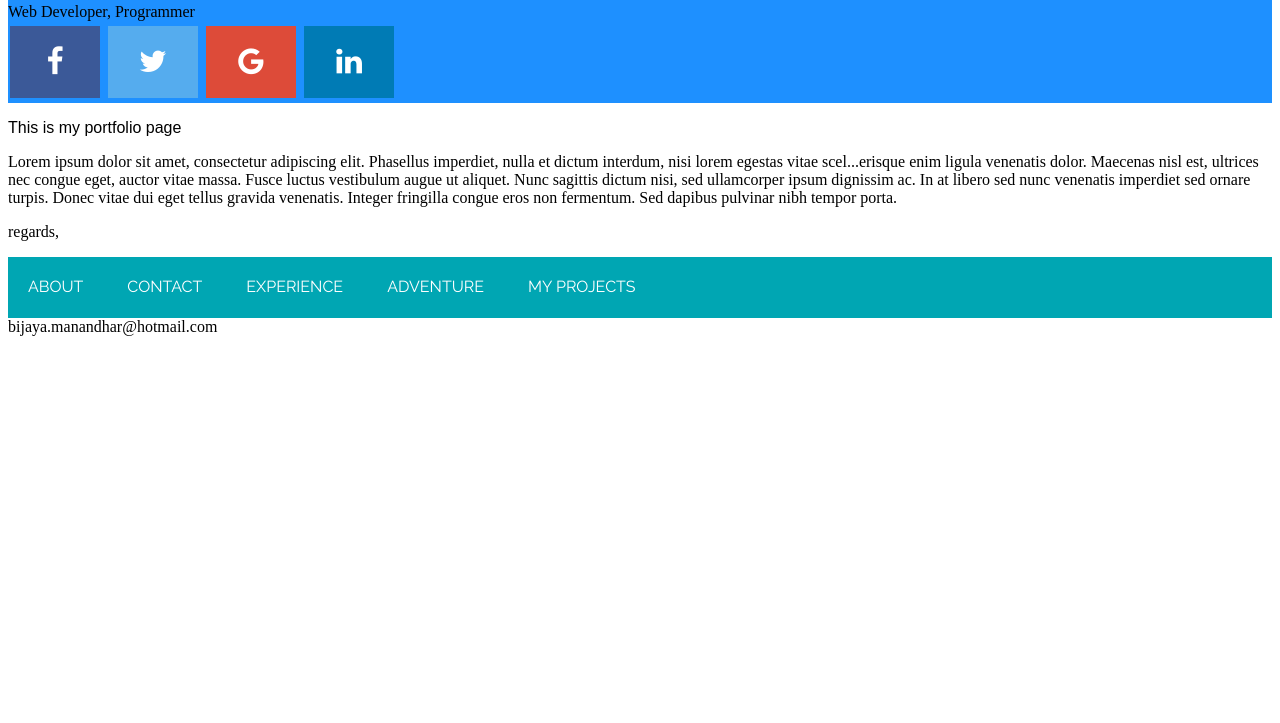
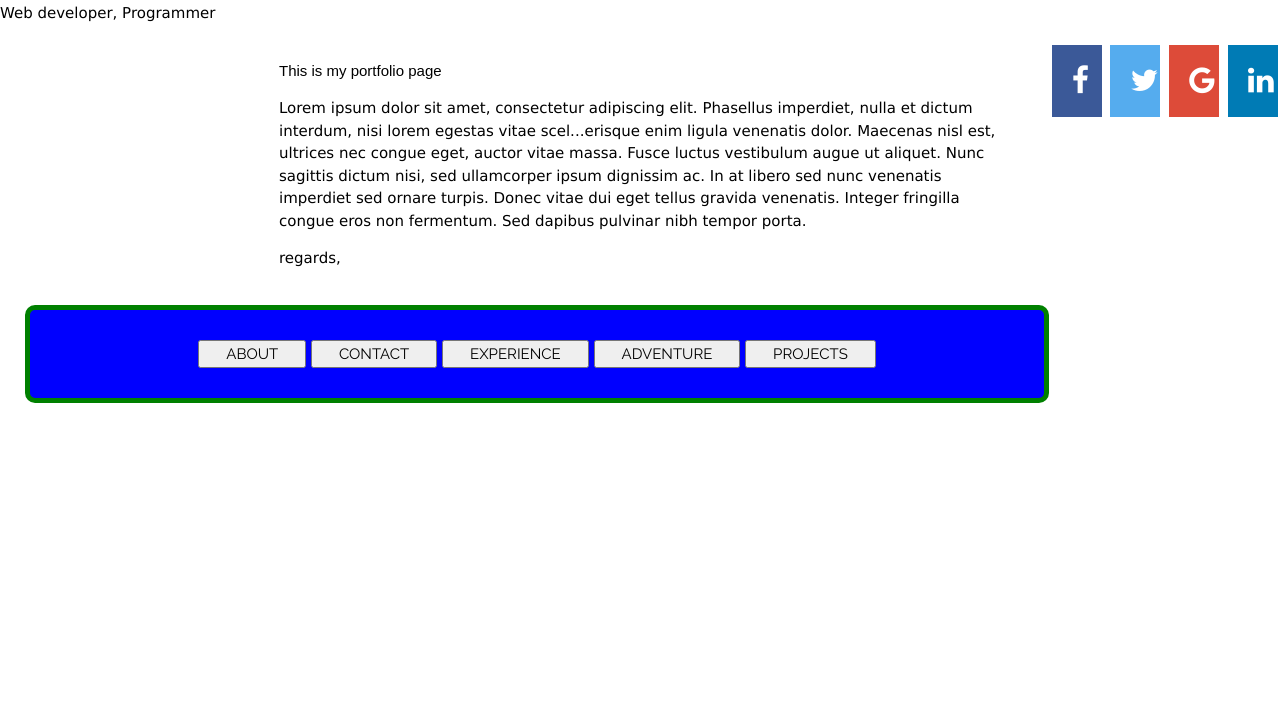
Before and after one commit to bmanandhar/my_portfolio, a plain HTML site: page index.html in a window 1280 px wide. Shown: the part 77-800 px from the top of the page. Drawn offline with nearby package versions, Linux system fonts and the light colour scheme; a web font is replaced by a local one.

Commit message:
some changes on css and html files

```diff
--- a/css/main.css
+++ b/css/main.css
@@ -3,15 +3,11 @@ header {
 }
 
 .introduction {
-  font-family:fantasy;
+  font-family: fantasy;
 }
 
 nav {
-  background-color: #00A6B3;
-  padding: 20px 0;
-  border-bottom: 2px solid transparent;
-  text-transform: uppercase;
-  color: white;
+  float: right;
 }
 
 a {
@@ -22,7 +18,6 @@ text-decoration: none;
   color: white;
   border-bottom: 2px solid transparent;
 }
-
 
 a:hover {
   background-color: #F15B31;
@@ -68,90 +63,13 @@ Main {
   background: #007bb5;
   color: white;
 }
-/*
-.fa-youtube {
-  background: #bb0000;
-  color: white;
+
+.buttons {
+  background-color: blue;
+  border-radius: 10px;
+  width: 80%;
+  border: 5px solid green;
+  padding: 30px;
+  margin: 25px;
+  text-align: center;
 }
-
-.fa-instagram {
-  background: #125688;
-  color: white;
-}
-
-.fa-pinterest {
-  background: #cb2027;
-  color: white;
-}
-
-.fa-snapchat-ghost {
-  background: #fffc00;
-  color: white;
-  text-shadow: -1px 0 black, 0 1px black, 1px 0 black, 0 -1px black;
-}
-
-.fa-skype {
-  background: #00aff0;
-  color: white;
-}
-
-.fa-android {
-  background: #a4c639;
-  color: white;
-}
-
-.fa-dribbble {
-  background: #ea4c89;
-  color: white;
-}
-
-.fa-vimeo {
-  background: #45bbff;
-  color: white;
-}
-
-.fa-tumblr {
-  background: #2c4762;
-  color: white;
-}
-
-.fa-vine {
-  background: #00b489;
-  color: white;
-}
-
-.fa-foursquare {
-  background: #45bbff;
-  color: white;
-}
-
-.fa-stumbleupon {
-  background: #eb4924;
-  color: white;
-}
-
-.fa-flickr {
-  background: #f40083;
-  color: white;
-}
-
-.fa-yahoo {
-  background: #430297;
-  color: white;
-}
-
-.fa-soundcloud {
-  background: #ff5500;
-  color: white;
-}
-
-.fa-reddit {
-  background: #ff5700;
-  color: white;
-}
-
-.fa-rss {
-  background: #ff6600;
-  color: white;
-}
-*/
--- a/index.html
+++ b/index.html
@@ -2,53 +2,48 @@
 <html>
   <head>
     <meta name="viewport" content="width=device-width, initial-scale=1">
-    <title>Bijaya Manandhar</title>
+    <title>Bijaya Manandhar, Portfolio</title>
     <link href="https://fonts.googleapis.com/css?family=Droid+Serif|Raleway:400,500,600,700" rel="stylesheet">
     <link rel="stylesheet" href="https://cdnjs.cloudflare.com/ajax/libs/font-awesome/4.7.0/css/font-awesome.min.css">
     <link href="css/main.css" rel="stylesheet" type="text/css">
+    <link rel="stylesheet" href="https://www.w3schools.com/w3css/4/w3.css">
   </head>
   <body>
     <header>
-    <h1>Bijaya Manandhar</h1>
-    <div>Web Developer, Programmer</div>
-    <a href="#" class="fa fa-facebook"></a>
-    <a href="#" class="fa fa-twitter"></a>
-    <a href="#" class="fa fa-google"></a>
-    <a href="#" class="fa fa-linkedin"></a>
-<!--
-    <a href="#" class="fa fa-youtube"></a>
-    <a href="#" class="fa fa-instagram"></a>
-    <a href="#" class="fa fa-pinterest"></a>
-    <a href="#" class="fa fa-snapchat-ghost"></a>
-    <a href="#" class="fa fa-skype"></a>
-    <a href="#" class="fa fa-android"></a>
-    <a href="#" class="fa fa-dribbble"></a>
-    <a href="#" class="fa fa-vimeo"></a>
-    <a href="#" class="fa fa-tumblr"></a>
-    <a href="#" class="fa fa-vine"></a>
-    <a href="#" class="fa fa-foursquare"></a>
-    <a href="#" class="fa fa-stumbleupon"></a>
-    <a href="#" class="fa fa-flickr"></a>
-    <a href="#" class="fa fa-yahoo"></a>
-    <a href="#" class="fa fa-reddit"></a>
-    <a href="#" class="fa fa-rss"></a>
-  -->
+      <h1>Bijaya Manandhar</h1>
     </header>
+    <div>
+    <p>Web developer, Programmer</p>
+    <nav>
+      <a href="#" class="fa fa-facebook"></a>
+      <a href="#" class="fa fa-twitter"></a>
+      <a href="#" class="fa fa-google"></a>
+      <a href="#" class="fa fa-linkedin"></a>
+    </nav>
+</div>
 
-    <div>
+    <main>
       <p class="introduction">This is my portfolio page</p>
       <p>Lorem ipsum dolor sit amet, consectetur adipiscing elit. Phasellus imperdiet, nulla et dictum interdum, nisi lorem egestas vitae scel<span id="dots">...</span><span id="more">erisque enim ligula venenatis dolor. Maecenas nisl est, ultrices nec congue eget, auctor vitae massa. Fusce luctus vestibulum augue ut aliquet. Nunc sagittis dictum nisi, sed ullamcorper ipsum dignissim ac. In at libero sed nunc venenatis imperdiet sed ornare turpis. Donec vitae dui eget tellus gravida venenatis. Integer fringilla congue eros non fermentum. Sed dapibus pulvinar nibh tempor porta.</span></p>
 regards,</p>
 
-    </div>
-    <nav>
+</main>
+<div class="buttons">
+    <button class="button-about">
       <a src="#">about</a>
+    </button>
+    <button class="button-contact">
       <a src="#">contact</a>
+    </button>
+    <button class="button-experience">
       <a src="#">experience</a>
+    </button>
+    <button class="button-adventure">
       <a src="#">adventure</a>
-      <a src="#">My Projects</a>
-
-      </nav>
-    <div class="contact">bijaya.manandhar@hotmail.com</div>
+    </button>
+    <button class="button-projects">
+      <a src="#">Projects</a>
+    </button>
+  </div>
   </body>
 </html>
```
